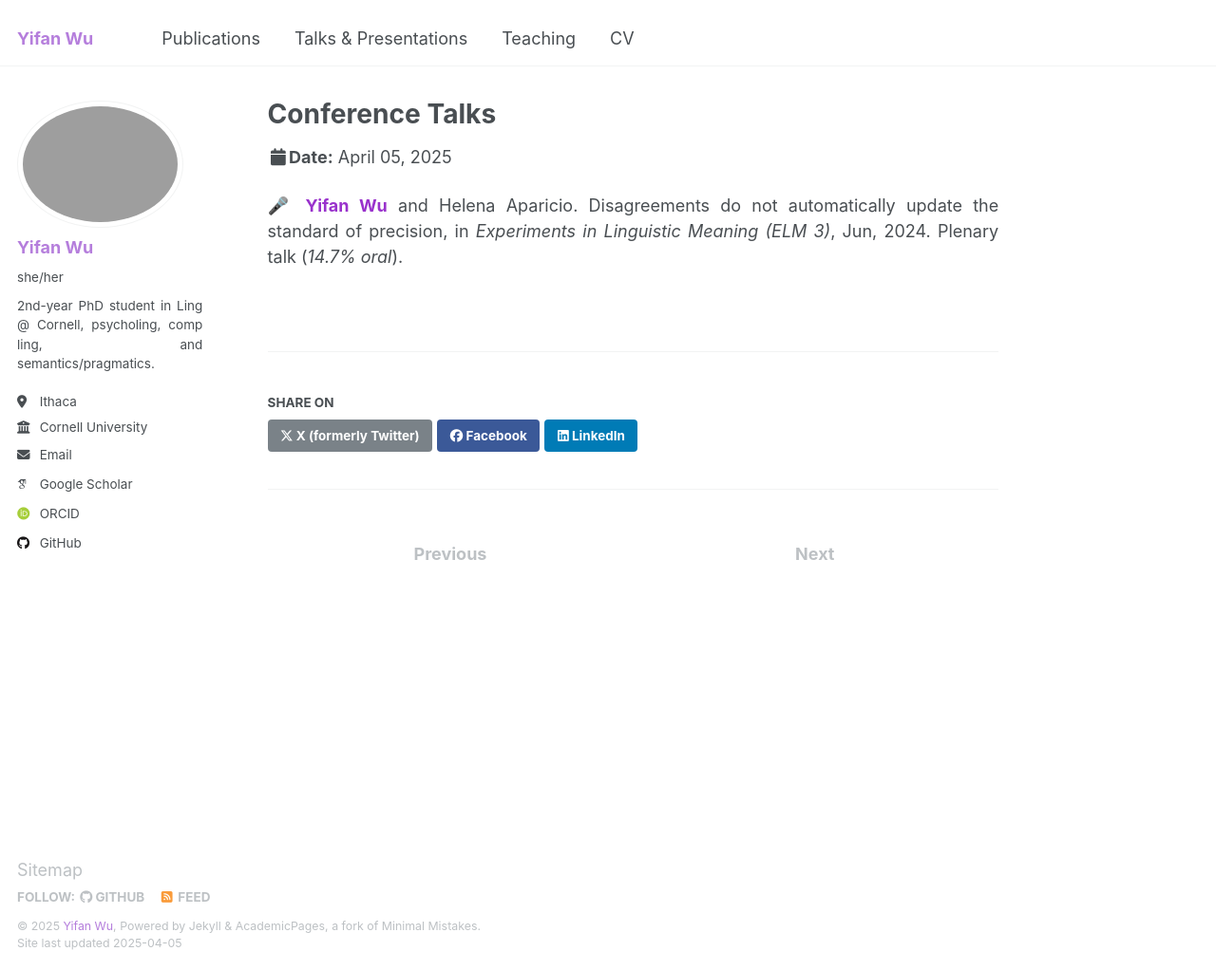
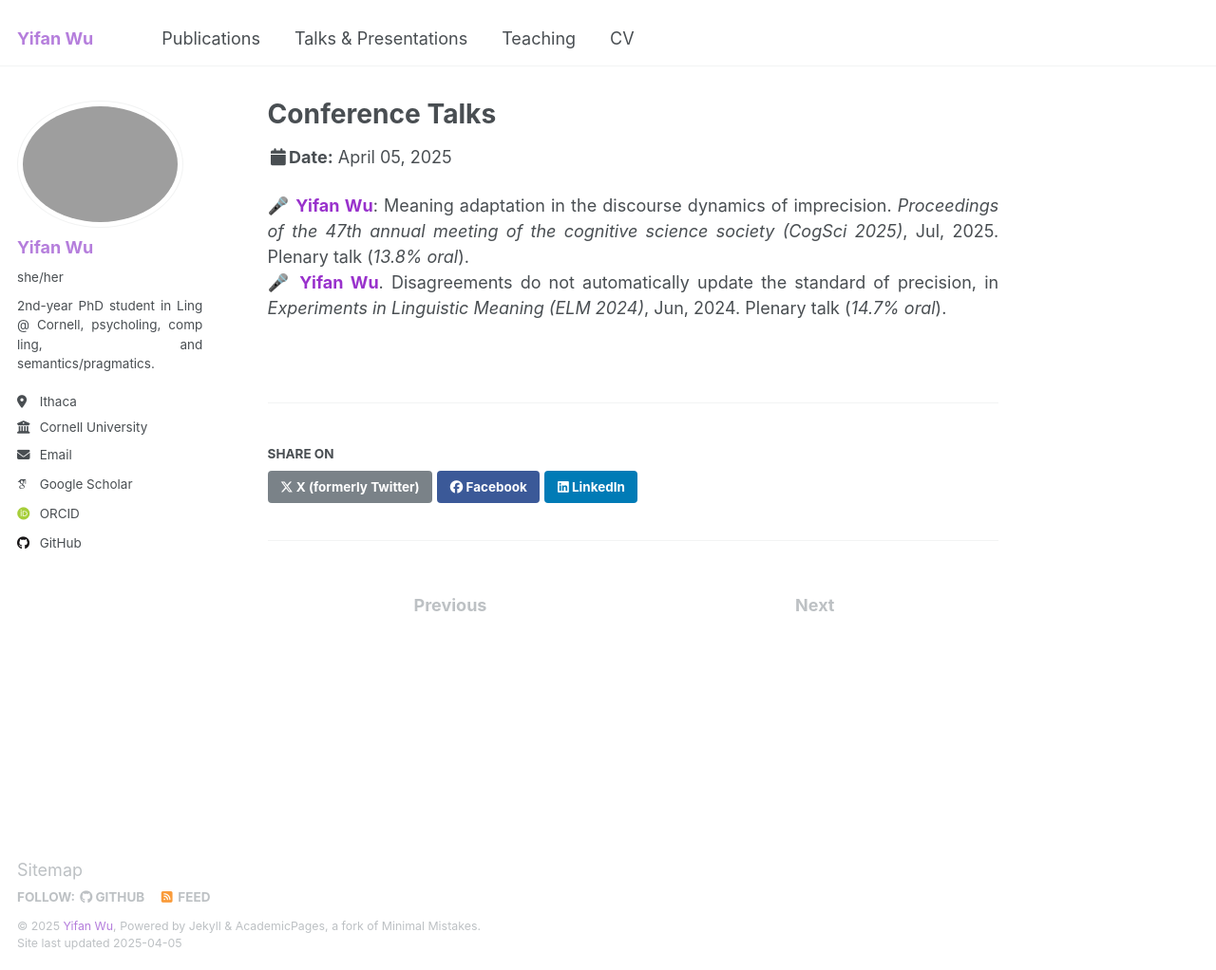
Before and after one commit to lynn-yifanwu-ling/lynn-yifanwu-ling.github.io, a Jekyll site: the page built from _talks/talks.md, in a window 1280 px wide and 1022 px high. Shown: the whole window at 95% size. Built offline with Jekyll 4.4.1, drawn with Linux system fonts in a browser that asks for light colours; emoji names are drawn with the system emoji font; some web fonts are replaced.

Commit message:
Update talks.md

```diff
--- a/_talks/talks.md
+++ b/_talks/talks.md
@@ -5,4 +5,6 @@ type: "Talk"
 permalink: /talks/conference_talks
 ---
 
-:microphone: **<span style="color: #9932CC;">Yifan Wu</span>** and Helena Aparicio. Disagreements do not automatically update the standard of precision, in *Experiments in Linguistic Meaning (ELM 3)*, Jun, 2024. Plenary talk (*14.7% oral*). <br>
+:microphone: **<span style="color: #9932CC;">Yifan Wu</span>**: Meaning adaptation in the discourse dynamics of imprecision. *Proceedings of the 47th annual meeting of the cognitive science
+society (CogSci 2025)*, Jul, 2025. Plenary talk (*13.8% oral*). <br>
+:microphone: **<span style="color: #9932CC;">Yifan Wu</span>**. Disagreements do not automatically update the standard of precision, in *Experiments in Linguistic Meaning (ELM 2024)*, Jun, 2024. Plenary talk (*14.7% oral*). <br>
```
